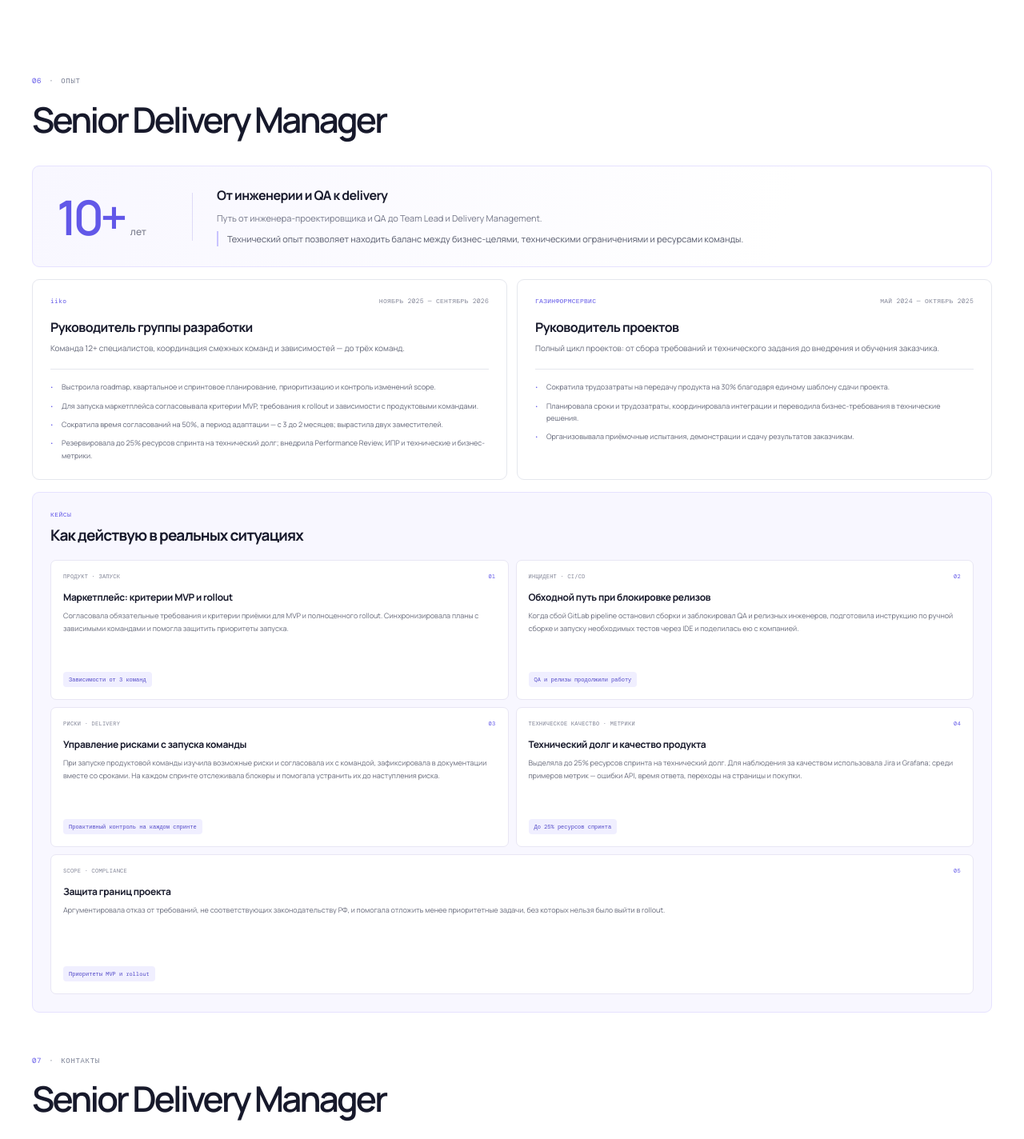
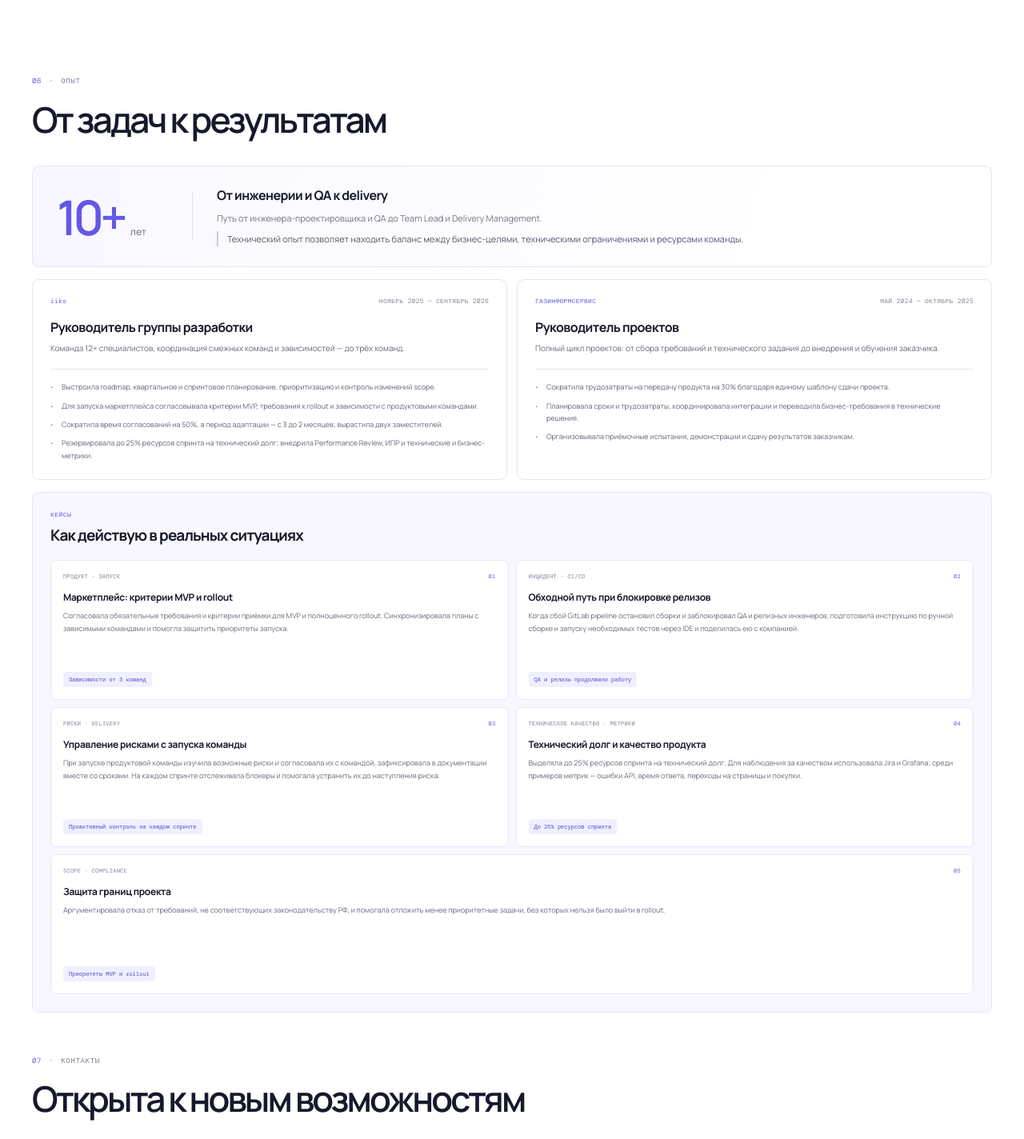
Before and after one commit to yulmianissa/portfolio, a React (Vite) app: page / in a window 1280 px wide. Shown: the part 3320-4744 px from the top of the page at 80% size. Built offline with nearby package versions, Linux system fonts and the light colour scheme.

Commit message:
Update experience and contact headings
Replace section subtitles with outcome-oriented and opportunity-focused copy.

Co-authored-by: Copilot <223556219+Copilot@users.noreply.github.com>

```diff
--- a/src/App.tsx
+++ b/src/App.tsx
@@ -382,7 +382,7 @@ function App() {
           <div className="section-title-row">
             <div>
               <SectionLabel number="06">ОПЫТ</SectionLabel>
-              <h2>Senior Delivery Manager</h2>
+              <h2>От задач к результатам</h2>
             </div>
           </div>
           <div className="experience-contact">
@@ -483,7 +483,7 @@ function App() {
           <div className="section-title-row">
             <div>
               <SectionLabel number="07">КОНТАКТЫ</SectionLabel>
-              <h2>Senior Delivery Manager</h2>
+              <h2>Открыта к новым возможностям</h2>
             </div>
           </div>
           <div className="contacts-panel">
```
